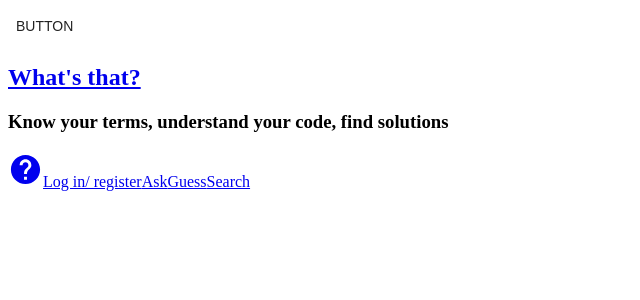
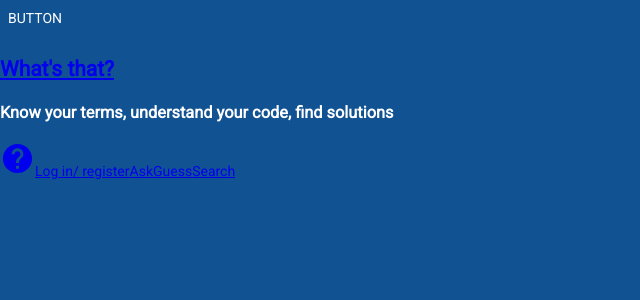
Before and after one commit to JMJHautier/Whatsthat, a React (Create React App) app: page / in a window 1280 px wide. Shown: the top 300 px of the page, without its empty margins (0-640 px from the left). Built offline with nearby package versions, Linux system fonts and the light colour scheme.

Commit message:
fix: fix theme not applying

```diff
--- a/src/index.js
+++ b/src/index.js
@@ -5,12 +5,14 @@ import 'fontsource-roboto';
 import App from './App';
 import {BrowserRouter} from 'react-router-dom';
 import { ThemeProvider } from '@material-ui/core/styles';
+import CssBaseline from '@material-ui/core/CssBaseline';
 import theme from './theme.js'
 
 ReactDOM.render(
   <React.StrictMode>
       <BrowserRouter>
         <ThemeProvider theme={theme}>
+          <CssBaseline />
           <App />
         </ThemeProvider>
       </BrowserRouter>
--- a/src/theme.js
+++ b/src/theme.js
@@ -4,7 +4,7 @@ import { createMuiTheme } from '@material-ui/core/styles';
 
 const theme = createMuiTheme({
   palette: {
-   type: "light",
+   type: "dark",
     primary: {
       main: '#115293',
     },
@@ -19,7 +19,7 @@ const theme = createMuiTheme({
     },
   },
   typography: {
-     fontFamily: 'Arial',
+     fontFamily: 'Roboto',
   }
 });
 
```
